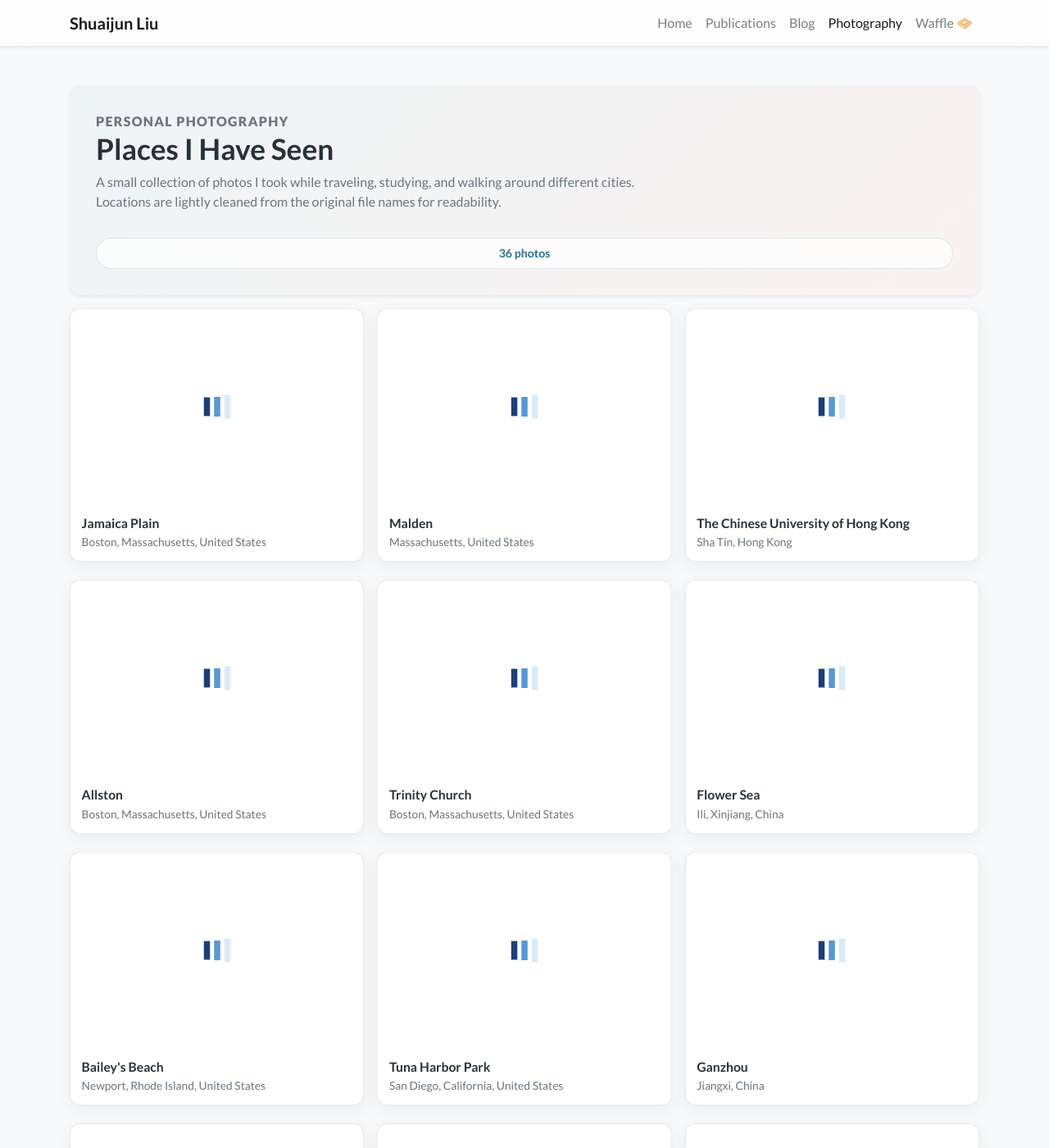
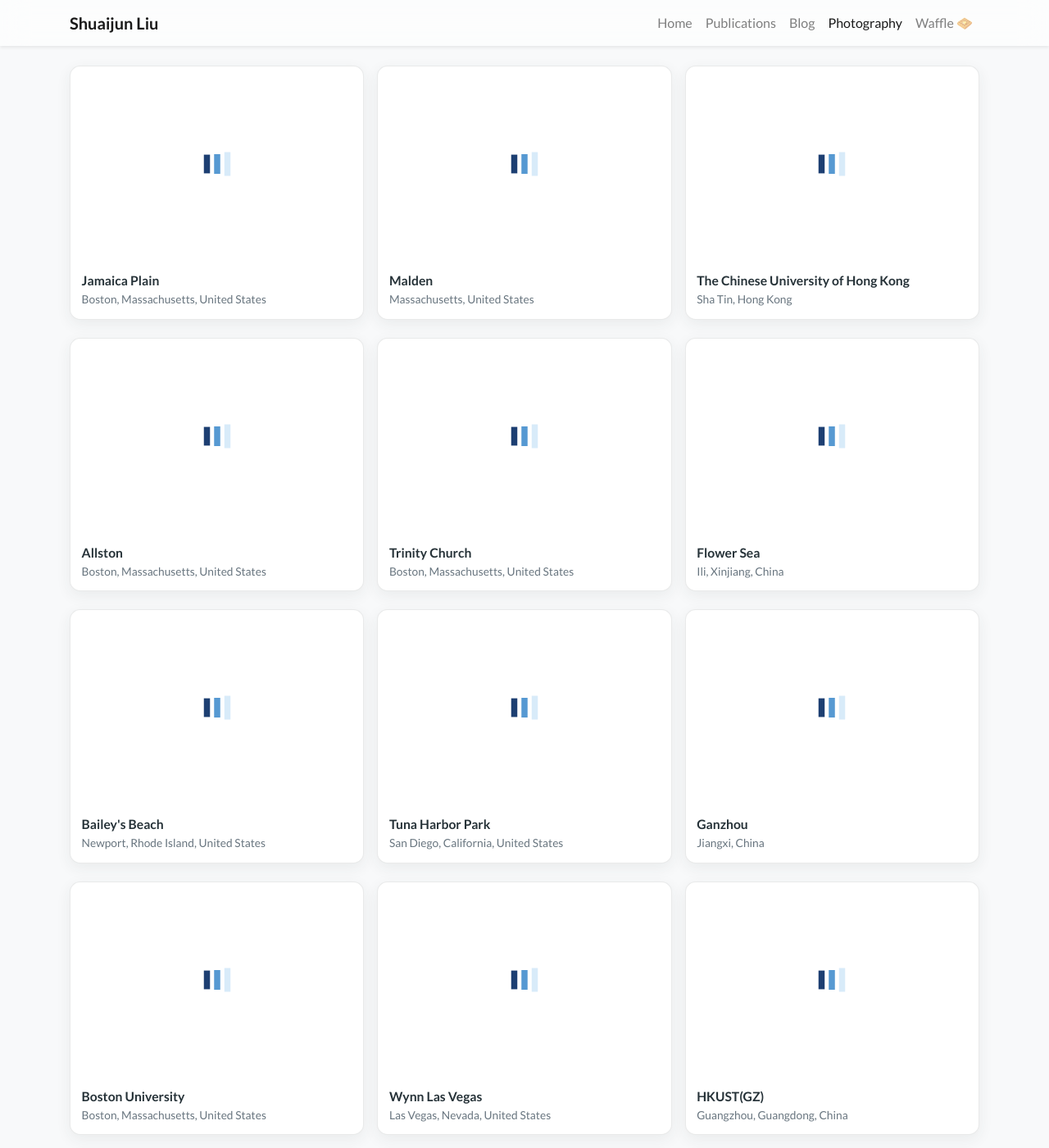
Before and after one commit to Shuaijun-LIU/Shuaijun-LIU.github.io, a Jekyll site: the page built from photography.html, in a window 1280 px wide and 1400 px high. Shown: the whole window at 82% size. Built offline with Jekyll 4.4.1, drawn with Linux system fonts in a browser that asks for light colours; nearby versions of some CDN libraries; a style sheet for code colours, icons or effects is not loaded.

Commit message:
style(site): remove photography intro

```diff
--- a/assets/css/global.css
+++ b/assets/css/global.css
@@ -232,48 +232,6 @@
     color: var(--photo-ink);
 }
 
-.photo-hero {
-    display: flex;
-    justify-content: space-between;
-    gap: 2rem;
-    margin: 1.5rem 0 1rem;
-    padding: 2rem;
-    overflow: hidden;
-    background:
-        linear-gradient(135deg, rgba(45, 111, 143, 0.08), rgba(182, 92, 59, 0.08)),
-        #fff !important;
-}
-
-.photo-kicker {
-    margin-bottom: 0.35rem;
-    color: var(--photo-rust);
-    font-size: 0.78rem;
-    font-weight: 800;
-    letter-spacing: 0.08em;
-    text-transform: uppercase;
-}
-
-.photo-hero h1 {
-    margin-bottom: 0.5rem;
-    font-size: 2.2rem;
-}
-
-.photo-hero p {
-    max-width: 660px;
-    margin-bottom: 0;
-    color: var(--photo-muted);
-    font-size: 1rem;
-}
-
-.photo-hero-meta {
-    display: flex;
-    flex-direction: column;
-    justify-content: center;
-    gap: 0.55rem;
-    min-width: 130px;
-}
-
-.photo-hero-meta span,
 .photo-region-nav a {
     border: 1px solid rgba(45, 111, 143, 0.16);
     border-radius: 999px;
@@ -282,10 +240,6 @@
     font-size: 0.88rem;
     font-weight: 700;
     text-align: center;
-}
-
-.photo-hero-meta span {
-    padding: 0.45rem 0.75rem;
 }
 
 .photo-region-nav {
@@ -378,27 +332,9 @@
     .photo-grid {
         column-count: 2;
     }
-
-    .photo-hero {
-        flex-direction: column;
-        gap: 1rem;
-    }
-
-    .photo-hero-meta {
-        flex-direction: row;
-        flex-wrap: wrap;
-    }
 }
 
 @media (max-width: 575.98px) {
-    .photo-hero {
-        padding: 1.25rem;
-    }
-
-    .photo-hero h1 {
-        font-size: 1.7rem;
-    }
-
     .photo-grid {
         column-count: 1;
     }
--- a/photography.html
+++ b/photography.html
@@ -6,23 +6,7 @@
 container_class: container-xl
 ---
 
-{% assign photo_count = site.data.photography | size %}
-
 <div class="photography-page">
-    <section class="photo-hero card border-0 shadow-sm bg-white">
-        <div class="photo-hero-copy">
-            <p class="photo-kicker">Personal Photography</p>
-            <h1>Places I Have Seen</h1>
-            <p>
-                A small collection of photos I took while traveling, studying, and walking around different cities.
-                Locations are lightly cleaned from the original file names for readability.
-            </p>
-        </div>
-        <div class="photo-hero-meta">
-            <span>{{ photo_count }} photos</span>
-        </div>
-    </section>
-
     <div class="photo-grid photo-grid-single">
         {% for photo in site.data.photography %}
         <figure class="photo-card">
```
